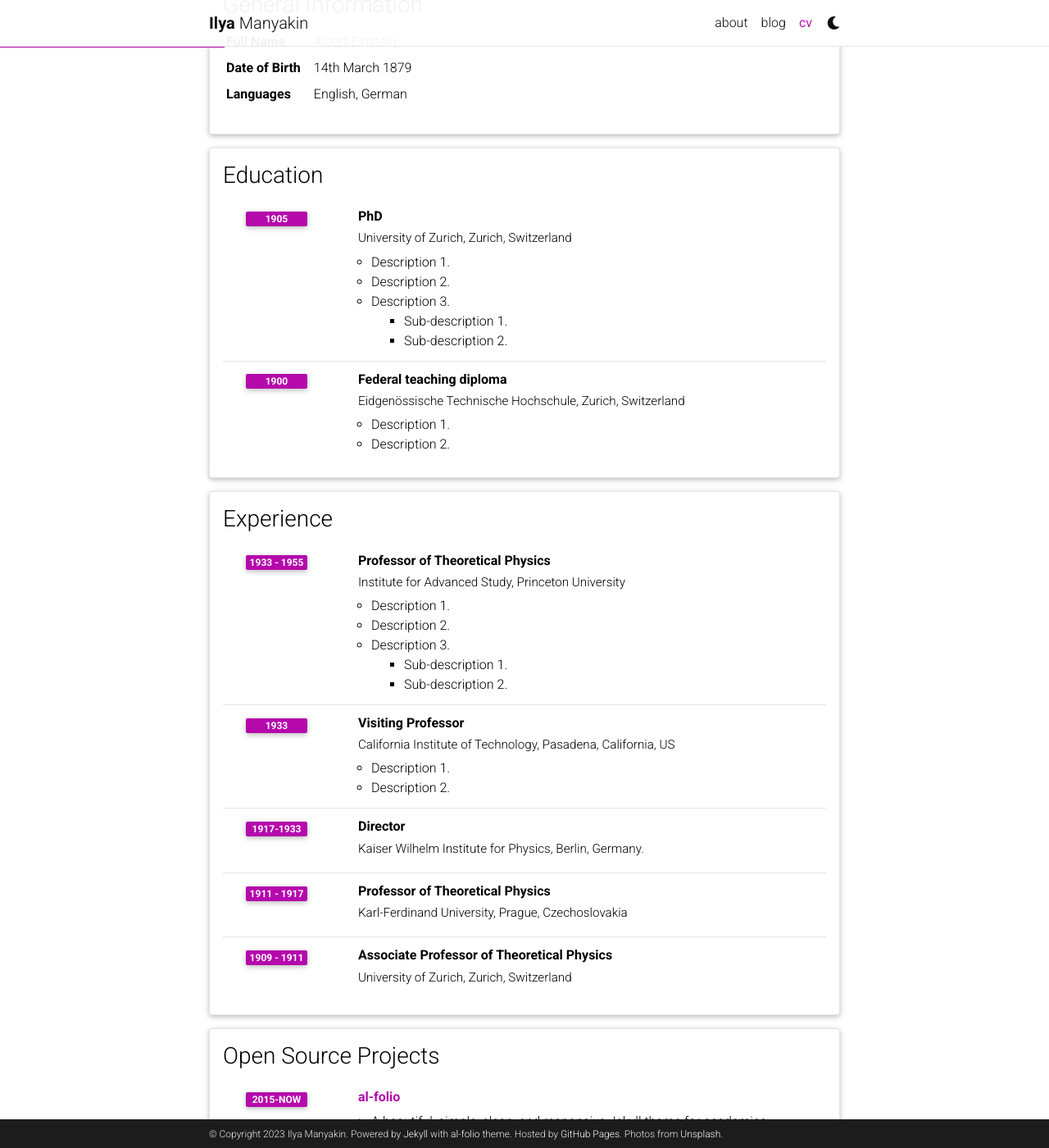
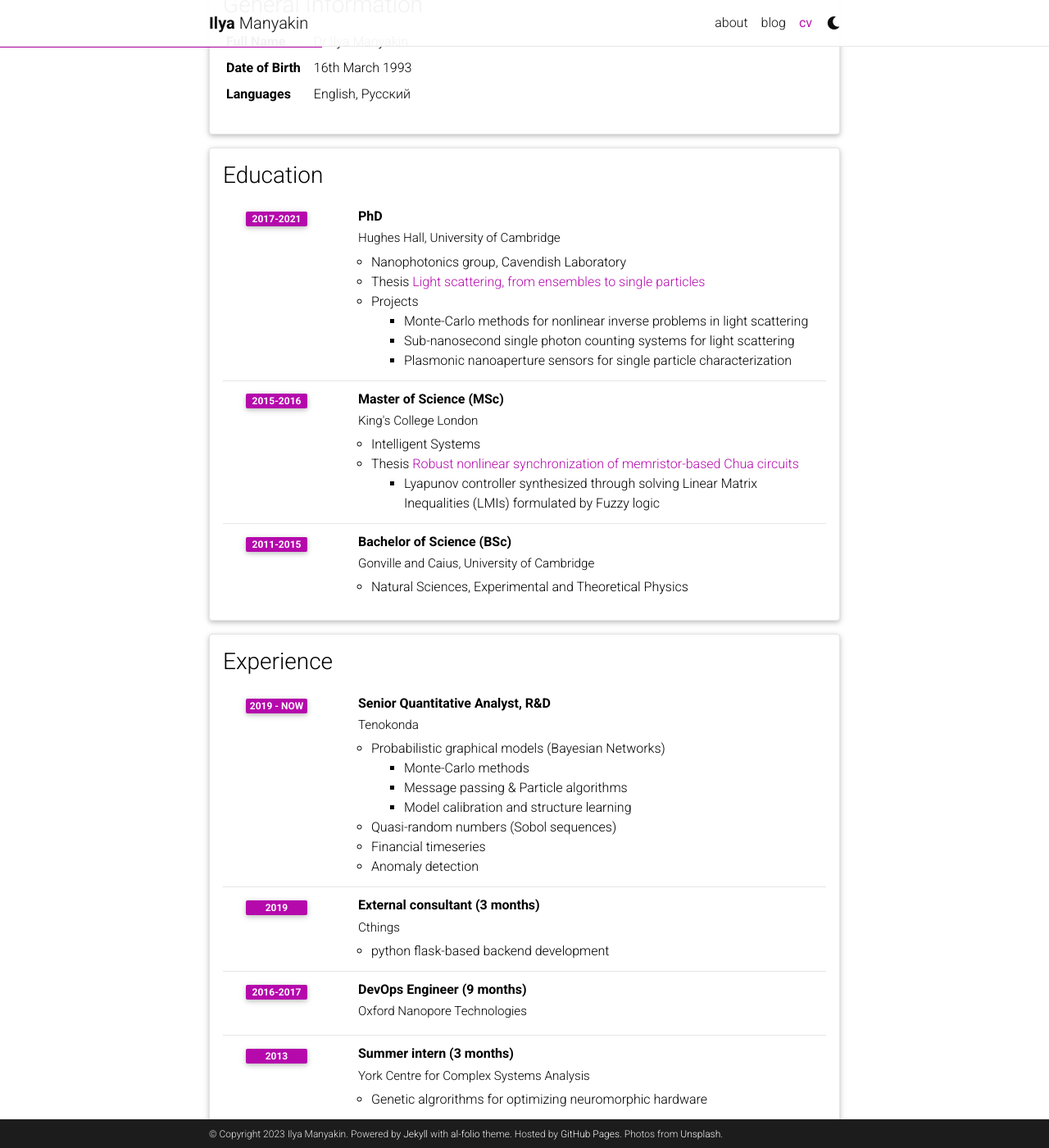
Before and after one commit to imanyakin/imanyakin.github.io, a Jekyll site: the page built from _pages/cv.md, in a window 1280 px wide and 1400 px high, scrolled down 213 px. Shown: the whole window at 82% size. Built offline with Jekyll 4.4.1, drawn with Linux system fonts in a browser that asks for light colours; comment, search, counter and statistics services are not loaded; a style sheet for code colours, icons or effects is not loaded; some of the changed text lies outside the part shown.

Commit message:
update webpage

```diff
--- a/_data/cv.yml
+++ b/_data/cv.yml
@@ -2,96 +2,86 @@
   type: map
   contents:
     - name: Full Name
-      value: Albert Einstein
+      value: Dr Ilya Manyakin
     - name: Date of Birth
-      value: 14th March 1879
+      value: 16th March 1993
     - name: Languages
-      value: English, German
+      value: English, Русский
 
 - title: Education
   type: time_table
   contents:
+
     - title: PhD
-      institution: University of Zurich, Zurich, Switzerland
-      year: 1905
+      institution: Hughes Hall, University of Cambridge
+      year : 2017-2021
       description:
-        - Description 1.
-        - Description 2.
-        - title: Description 3.
+        - Nanophotonics group, Cavendish Laboratory
+        - Thesis <a href="https://aspace.repository.cam.ac.uk/handle/1810/338084">Light scattering, from ensembles to single particles</a>
+        - title: Projects
           contents:
-            - Sub-description 1.
-            - Sub-description 2.
-    - title: Federal teaching diploma
-      institution: Eidgenössische Technische Hochschule, Zurich, Switzerland
-      year: 1900
+            - Monte-Carlo methods for nonlinear inverse problems in light scattering
+            - Sub-nanosecond single photon counting systems for light scattering
+            - Plasmonic nanoaperture sensors for single particle characterization
+    - title: Master of Science (MSc)
+      institution: King's College London
+      year : 2015-2016
       description:
-        - Description 1.
-        - Description 2.
+        - Intelligent Systems
+        - title: Thesis <a href="https://raw.githubusercontent.com/imanyakin/msc_thesis/main/thesis.pdf">Robust nonlinear synchronization of memristor-based Chua circuits</a>
+          contents:
+            - Lyapunov controller synthesized through solving Linear Matrix Inequalities (LMIs) formulated by Fuzzy logic
+    - title: Bachelor of Science (BSc)
+      institution: Gonville and Caius, University of Cambridge
+      year : 2011-2015
+      description:
+        - Natural Sciences, Experimental and Theoretical Physics
 
 - title: Experience
   type: time_table
   contents:
-    - title: Professor of Theoretical Physics
-      institution: Institute for Advanced Study, Princeton University
-      year: 1933 - 1955
+    - title: Senior Quantitative Analyst, R&D
+      institution: Tenokonda
+      year: 2019 - now
       description:
-        - Description 1.
-        - Description 2.
-        - title: Description 3.
+        - title: Probabilistic graphical models (Bayesian Networks)
           contents:
-            - Sub-description 1.
-            - Sub-description 2.
-    - title: Visiting Professor
-      institution: California Institute of Technology, Pasadena, California, US
-      year: 1933
+            - Monte-Carlo methods
+            - Message passing & Particle algorithms
+            - Model calibration and structure learning
+        - Quasi-random numbers (Sobol sequences)
+        - Financial timeseries
+        - Anomaly detection
+
+    - title: External consultant (3 months)
+      institution: Cthings
+      year : 2019
       description:
-        - Description 1.
-        - Description 2.
+        - python flask-based backend development
 
-    - title: Director
-      institution: Kaiser Wilhelm Institute for Physics, Berlin, Germany.
-      year: 1917-1933
+    - title: DevOps Engineer (9 months)
+      institution: Oxford Nanopore Technologies
+      year: 2016-2017
+    - title: Summer intern (3 months)
+      institution: York Centre for Complex Systems Analysis
+      year: 2013
+      description:
+        - Genetic algrorithms for optimizing neuromorphic hardware
 
-    - title: Professor of Theoretical Physics
-      institution: Karl-Ferdinand University, Prague, Czechoslovakia
-      year: 1911 - 1917
+- title: Teaching
+  type: time_table
+
+  contents:
+    - title: University of Cambridge
+
       description:
-
-    - title: Associate Professor of Theoretical Physics
-      institution: University of Zurich, Zurich, Switzerland
-      year: 1909 - 1911
-
-- title: Open Source Projects
-  type: time_table
-  contents:
-    - title: <a href="https://github.com/alshedivat/al-folio">al-folio</a>
-      year: 2015-now
-      description: A beautiful, simple, clean, and responsive Jekyll theme for academics.
+        - Experimental Interferometry
+        - Computational methods in Physics
+        - Experimental Optics
 
 - title: Honors and Awards
   type: time_table
   contents:
-    - year: 1921
-      items:
-        - Nobel Prize in Physics
-        - Matteucci Medal
-    - year: 2029
-      items:
-        - Max Planck Medal
-
-- title: Academic Interests
-  type: nested_list
-  contents:
-    - title: Topic 1.
-      items:
-        - Description 1.
-        - Description 2.
-    - title: Topic 2.
-      items:
-        - Description 1.
-        - Description 2.
-
-- title: Other Interests
-  type: list
-  contents:
-    - <u>Hobbies:</u> Hobby 1, Hobby 2, etc.
+    - title: King's College London
+      description:
+        - Best overall performance on the Intelligent Systems MSc
```
Also changed, not shown: _pages/_publications.md (added, +18 -0 lines), _pages/_repositories.md (added, +44 -0 lines), _pages/_teaching.md (added, +12 -0 lines), _pages/cv.md (+1 -1 lines), 6 other files.
